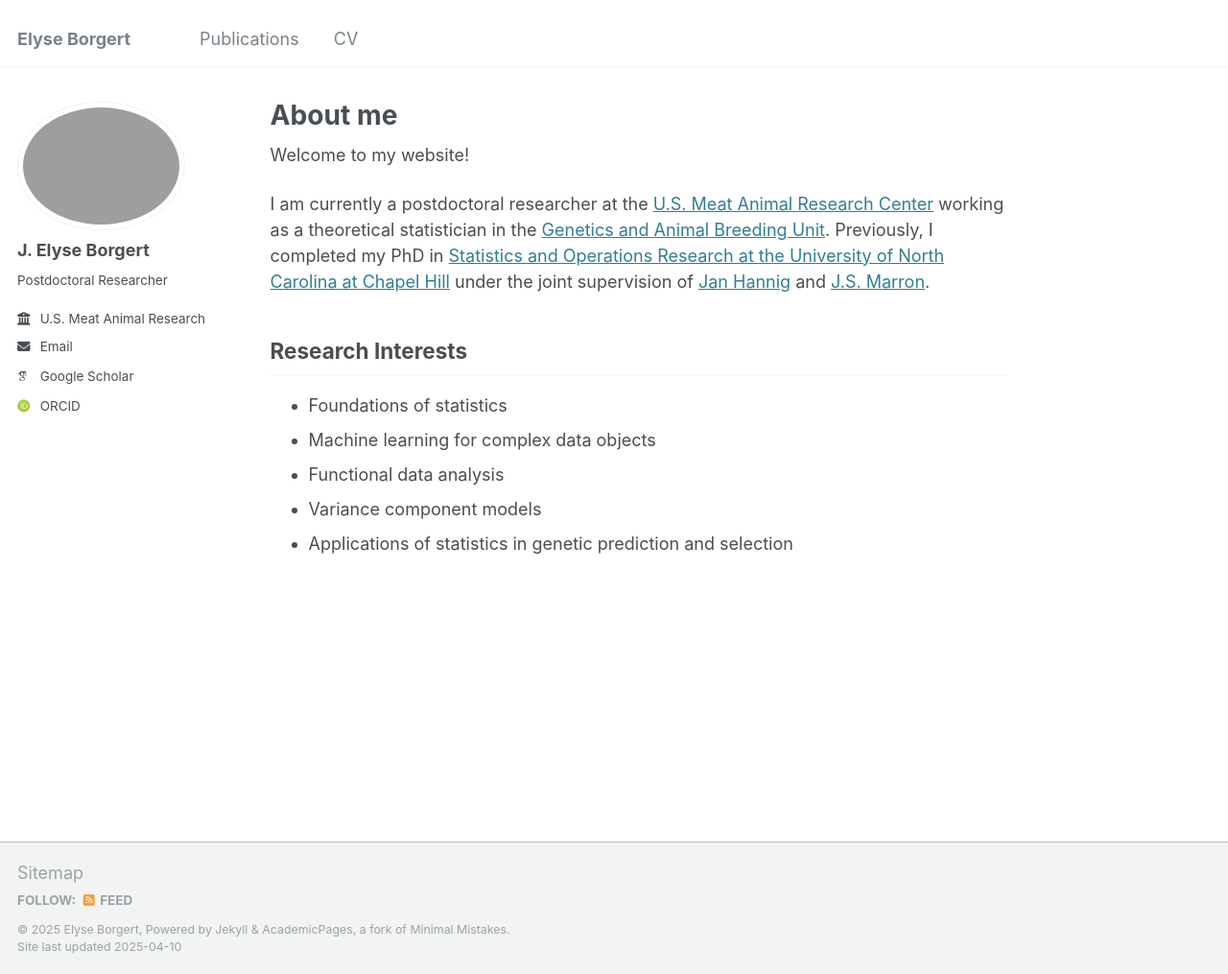
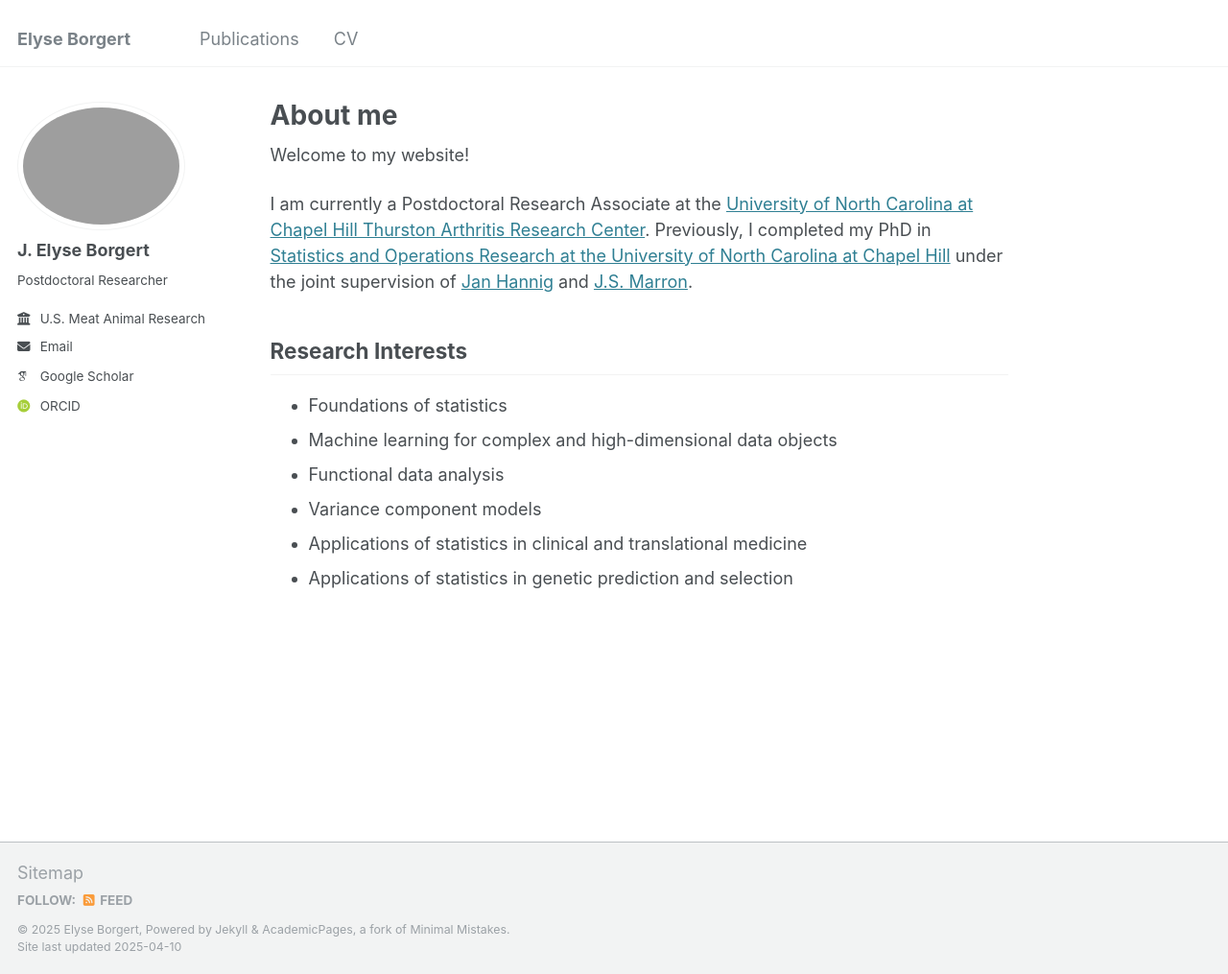
Before and after one commit to elyseborgert/elyseborgert.github.io, a Jekyll site: the page built from _pages/about.md, in a window 1280 px wide and 1015 px high. Shown: the whole window at 96% size. Built offline with Jekyll 4.4.1, drawn with Linux system fonts in a browser that asks for light colours; some web fonts are replaced.

Commit message:
Update about.md
update postdoc info

```diff
--- a/_pages/about.md
+++ b/_pages/about.md
@@ -8,11 +8,12 @@ redirect_from:
 ---
 Welcome to my website!
 
-I am currently a postdoctoral researcher at the [U.S. Meat Animal Research Center](https://www.ars.usda.gov/plains-area/clay-center-ne/marc/) working as a theoretical statistician in the [Genetics and Animal Breeding Unit](https://www.ars.usda.gov/plains-area/clay-center-ne/marc/gabru/). Previously, I completed my PhD in [Statistics and Operations Research at the University of North Carolina at Chapel Hill](https://stor.unc.edu/) under the joint supervision of [Jan Hannig](https://hannig.cloudapps.unc.edu/) and [J.S. Marron](https://marron.web.unc.edu/).
+I am currently a Postdoctoral Research Associate at the [University of North Carolina at Chapel Hill Thurston Arthritis Research Center](https://www.med.unc.edu/tarc/). Previously, I completed my PhD in [Statistics and Operations Research at the University of North Carolina at Chapel Hill](https://stor.unc.edu/) under the joint supervision of [Jan Hannig](https://hannig.cloudapps.unc.edu/) and [J.S. Marron](https://marron.web.unc.edu/).
 
 ## Research Interests
 - Foundations of statistics
-- Machine learning for complex data objects
+- Machine learning for complex and high-dimensional data objects
 - Functional data analysis
 - Variance component models
+- Applications of statistics in clinical and translational medicine
 - Applications of statistics in genetic prediction and selection
```
